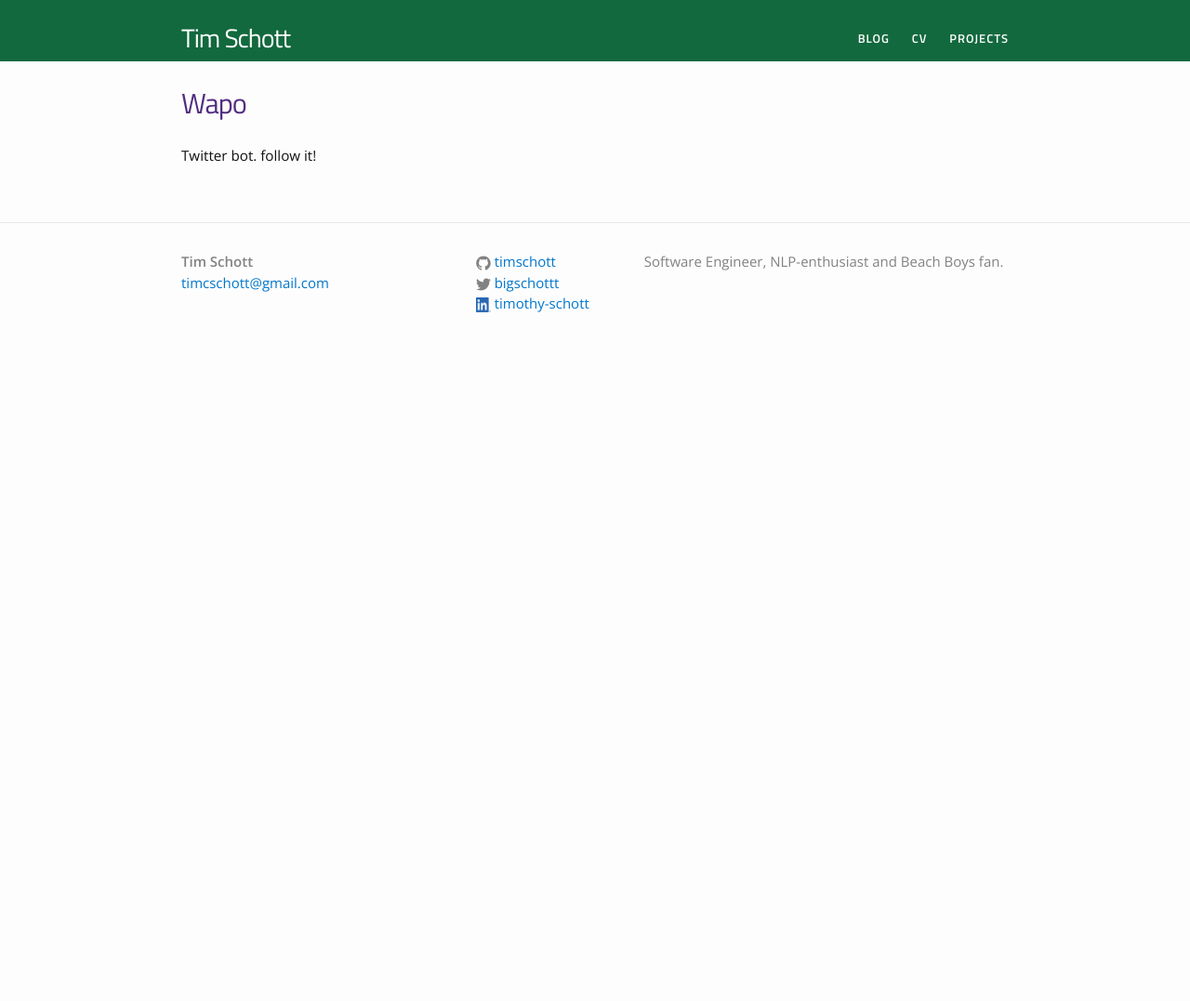
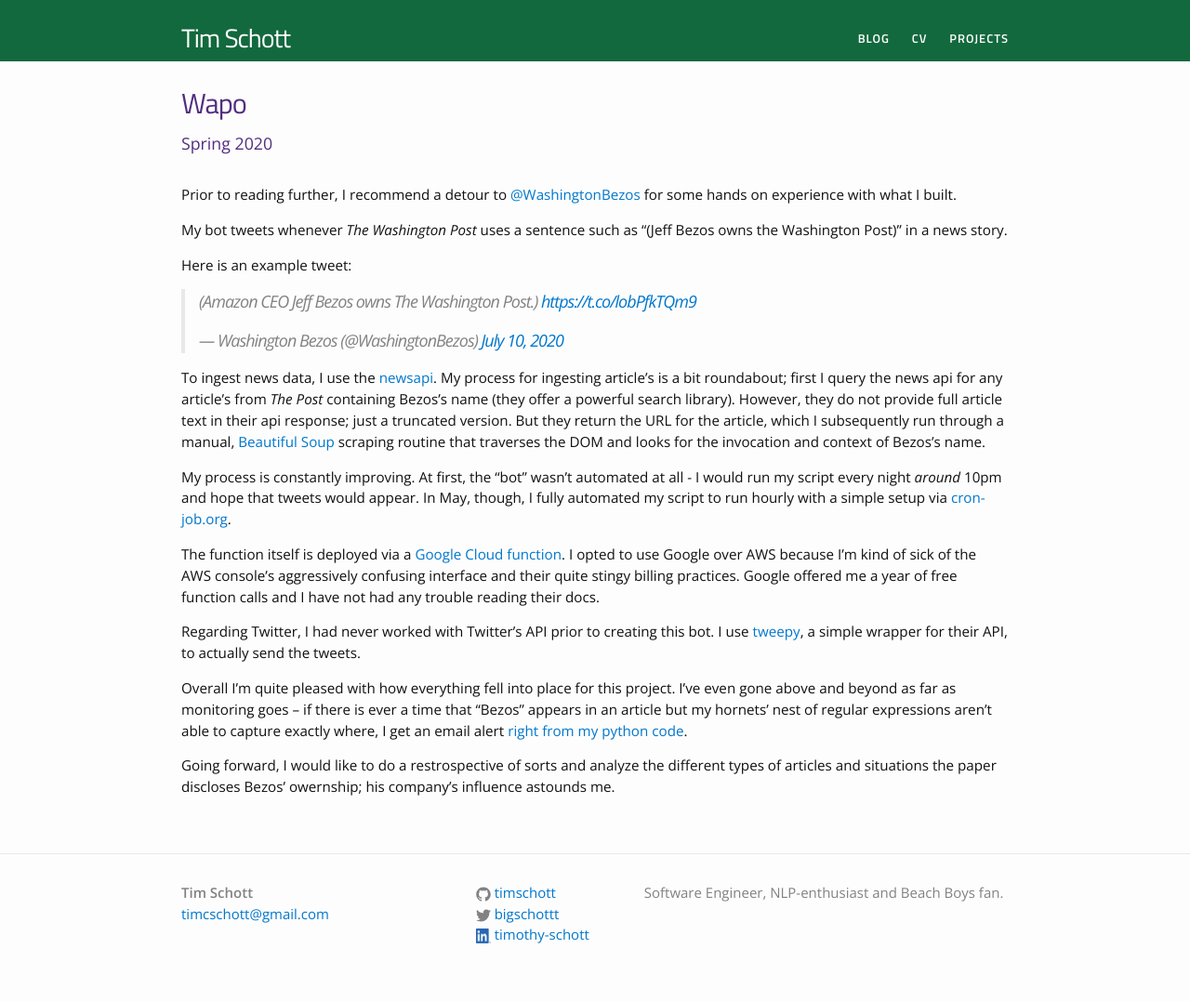
Before and after one commit to timschott/timschott.github.io, a Jekyll site: the page built from projects/wapo.md, in a window 1280 px wide. Shown: the whole page at 93% size. Built offline with Jekyll 4.4.1, drawn with Linux system fonts in a browser that asks for light colours; comment, search, counter and statistics services are not loaded; before the commit the page ends 900 px from its top, so only the background shows below that.

Commit message:
project posts. basically just need to update botus

```diff
--- a/_layouts/page.html
+++ b/_layouts/page.html
@@ -5,6 +5,7 @@
 
   <header class="post-header">
     <h1 class="post-title">{{ page.title }}</h1>
+    <h3 class="post-date">{{ page.plaindate }}</h1>
   </header>
 
   <article class="post-content">
--- a/projects/wapo.md
+++ b/projects/wapo.md
@@ -3,6 +3,24 @@
 title: Wapo
 permalink: /projects/wapo
 date: 2020-04-03
+plaindate: Spring 2020
 ---
 
-Twitter bot. follow it!
+Prior to reading further, I recommend a detour to [@WashingtonBezos](https://twitter.com/WashingtonBezos) for some hands on experience with what I built.
+
+My bot tweets whenever *The Washington Post* uses a sentence such as "(Jeff Bezos owns the Washington Post)" in a news story.
+
+Here is an example tweet:
+<blockquote class="twitter-tweet"><p lang="en" dir="ltr">(Amazon CEO Jeff Bezos owns The Washington Post.) <a href="https://t.co/lobPfkTQm9">https://t.co/lobPfkTQm9</a></p>&mdash; Washington Bezos (@WashingtonBezos) <a href="https://twitter.com/WashingtonBezos/status/1281724955785388044?ref_src=twsrc%5Etfw">July 10, 2020</a></blockquote> <script async src="https://platform.twitter.com/widgets.js" charset="utf-8"></script>
+
+To ingest news data, I use the [newsapi](https://newsapi.org/). My process for ingesting article's is a bit roundabout; first I query the news api for any article's from *The Post* containing Bezos's name (they offer a powerful search library). However, they do not provide full article text in their api response; just a truncated version. But they return the URL for the article, which I subsequently run through a manual, [Beautiful Soup](https://www.crummy.com/software/BeautifulSoup/bs4/doc/) scraping routine that traverses the DOM and looks for the invocation and context of Bezos's name.
+
+My process is constantly improving. At first, the "bot" wasn't automated at all - I would run my script every night *around* 10pm and hope that tweets would appear. In May, though, I fully automated my script to run hourly with a simple setup via [cron-job.org](https://cron-job.org).
+
+The function itself is deployed via a [Google Cloud function](https://cloud.google.com/functions). I opted to use Google over AWS because I'm kind of sick of the AWS console's aggressively confusing interface and their quite stingy billing practices. Google offered me a year of free function calls and I have not had any trouble reading their docs.
+
+Regarding Twitter, I had never worked with Twitter's API prior to creating this bot. I use [tweepy](https://www.tweepy.org/), a simple wrapper for their API, to actually send the tweets.
+
+Overall I'm quite pleased with how everything fell into place for this project. I've even gone above and beyond as far as monitoring goes -- if there is ever a time that "Bezos" appears in an article but my hornets' nest of regular expressions aren't able to capture exactly where, I get an email alert [right from my python code](https://github.com/timschott/kratos/blob/master/wapo.py#L459-L478).
+
+Going forward, I would like to do a restrospective of sorts and analyze the different types of articles and situations the paper discloses Bezos' owernship; his company's influence astounds me.
```
Also changed, not shown: projects/dtleaves.md (+3 -1 lines), projects/logmancing.md (+1 -0 lines), projects/projects.md (+1 -1 lines), projects/sbotus.md (+3 -0 lines).
